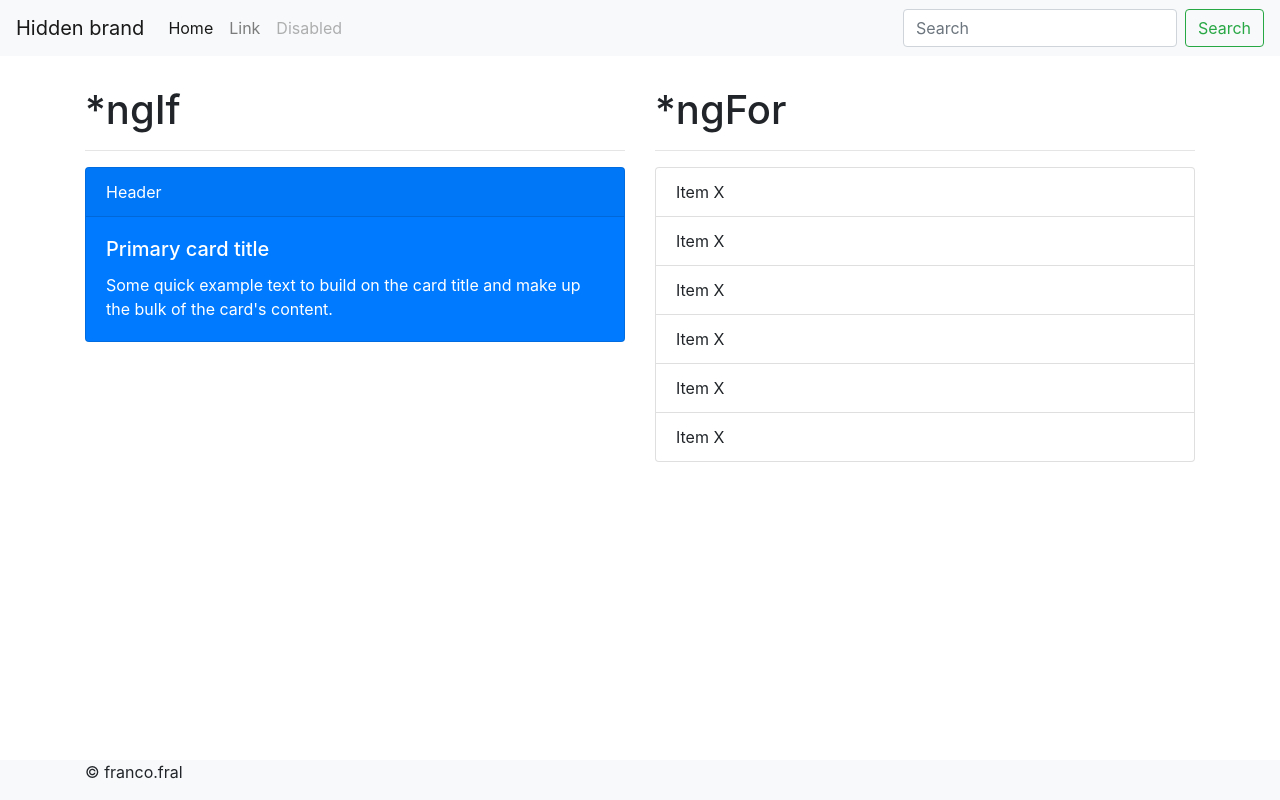
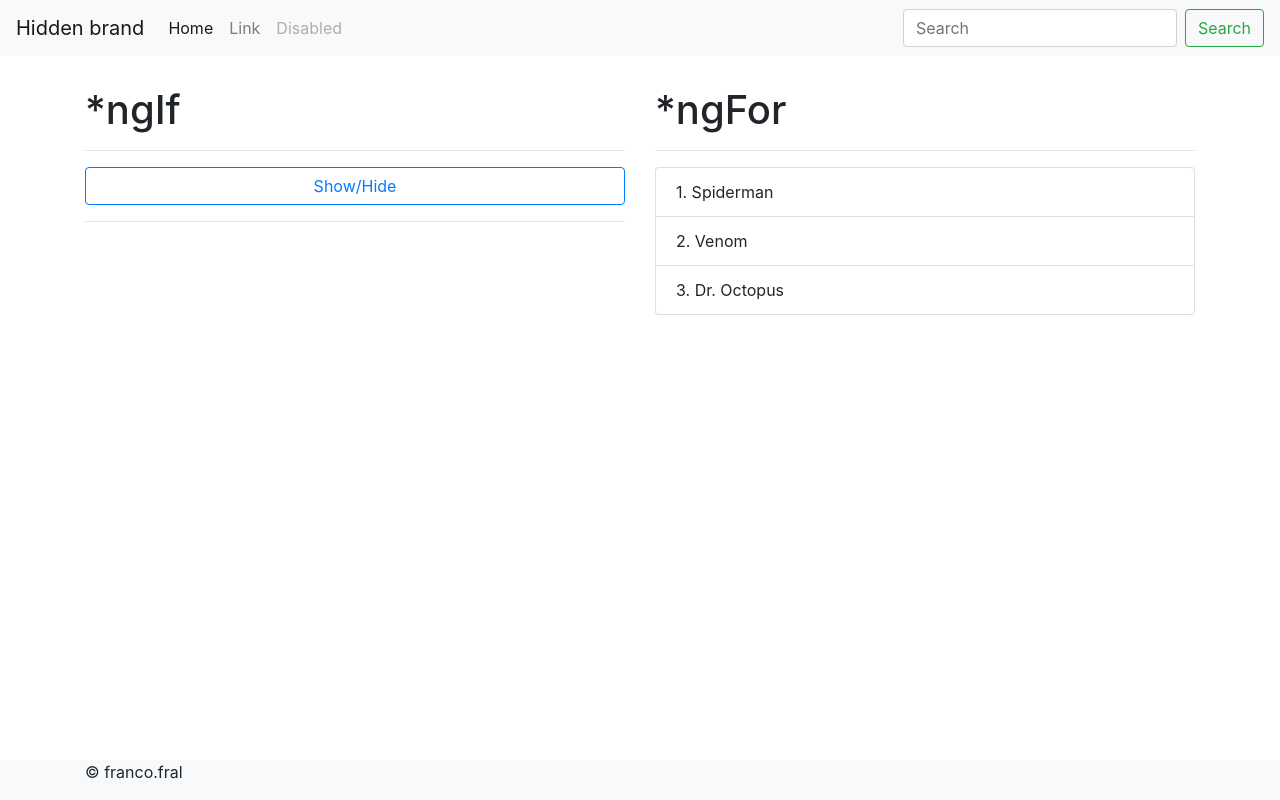
Before and after one commit to franco148/angular5-examples, an Angular app in the folder ng5-components/: page / in a window 1280 px wide. Built offline with nearby package versions, Linux system fonts and the light colour scheme.

Commit message:
ng5-GettingStarted-Components: First SPA app, learning about structural directives.

```diff
--- a/ng5-components/src/app/app.component.ts
+++ b/ng5-components/src/app/app.component.ts
@@ -5,8 +5,8 @@ import { Component } from '@angular/core';
   templateUrl: './app.component.html'
 })
 export class AppComponent {
-  title = 'app';
-
-  teamName:string = "eXtreme";
-  developer:string = "Franco Arratia."
+  // title = 'app';
+  //
+  // teamName:string = "eXtreme";
+  // developer:string = "Franco Arratia."
 }
--- a/ng5-components/src/app/components/body.component.html
+++ b/ng5-components/src/app/components/body.component.html
@@ -3,11 +3,17 @@
     <h1>*ngIf</h1>
     <hr>
 
-    <div class="card text-white bg-primary mb-3">
-      <div class="card-header">Header</div>
+    <button type="button" class="btn btn-outline-primary btn-block" name="button"
+            (click) = "show = !show ">
+      Show/Hide
+    </button>
+    <hr>
+
+    <div *ngIf="show" class="card text-white bg-primary mb-3">
+      <div class="card-header">Frase</div>
       <div class="card-body">
-        <h5 class="card-title">Primary card title</h5>
-        <p class="card-text">Some quick example text to build on the card title and make up the bulk of the card's content.</p>
+        <h5 class="card-title">{{ frase.author }}</h5>
+        <p class="card-text">{{ frase.message }}</p>
       </div>
     </div>
   </div>
@@ -17,12 +23,7 @@
     <hr>
 
     <ul class="list-group">
-      <li class="list-group-item">Item X</li>
-      <li class="list-group-item">Item X</li>
-      <li class="list-group-item">Item X</li>
-      <li class="list-group-item">Item X</li>
-      <li class="list-group-item">Item X</li>
-      <li class="list-group-item">Item X</li>
+      <li *ngFor="let enemy of characters; let i = index" class="list-group-item">{{i+1}}. {{ enemy }}</li>
     </ul>
   </div>
 </div>
--- a/ng5-components/src/app/components/body.component.ts
+++ b/ng5-components/src/app/components/body.component.ts
@@ -7,4 +7,12 @@ import { Component } from '@angular/core';
 })
 export class BodyComponent {
 
+  show:boolean = false;
+
+  frase:any = {
+    message: "Un gran poder requiere una gran responsabilidad.",
+    author: "Ben Parker"
+  }
+
+  characters:string[] = ["Spiderman", "Venom", "Dr. Octopus"];
 }
```
